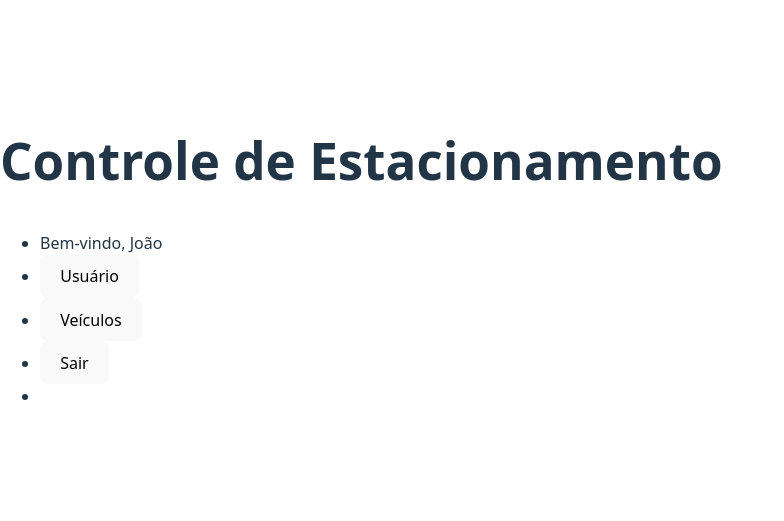
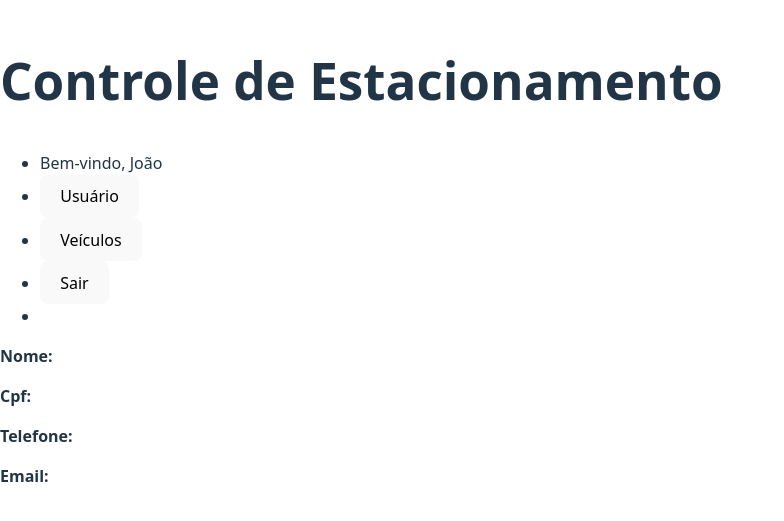
Before and after one commit to xandale/estacionamento-senai-frontEnd, a React (Vite) app: page /usuario in a window 1280 px wide. Shown: the part 143-664 px from the top of the page, without its empty margins (0-784 px from the left). Built offline with nearby package versions, Linux system fonts and the light colour scheme.

Commit message:
criação da pagina de usuarios

```diff
--- a/package.json
+++ b/package.json
@@ -10,6 +10,7 @@
     "preview": "vite preview"
   },
   "dependencies": {
+    "axios": "^1.10.0",
     "react": "^19.1.0",
     "react-dom": "^19.1.0",
     "react-router-dom": "^7.6.2"
--- a/src/pages/Home.jsx
+++ b/src/pages/Home.jsx
@@ -1,4 +1,4 @@
-import { useState } from "react";
+    import { useState } from "react";
 import { useNavigate } from "react-router-dom";
 
 function Home()  {
--- a/src/pages/Usuario.jsx
+++ b/src/pages/Usuario.jsx
@@ -1 +1,45 @@
 // futura pagina com informações do usuario e opção de editar ou excluir conta
+import { useState, useEffect} from "react";
+import { useNavigate } from "react-router-dom";
+import axios from "axios";
+
+function Usuario () {
+const [usuario, setUsuario] = useState({
+  nome: '',
+  email: '',
+  cpf:'',
+  telefone:'',
+});
+// função para buscarDadosUsuario
+async function buscarDadosUsuario() {
+    try{
+        // buscando token para usar
+        const token = localStorage.getItem("token");
+        const params = {}
+        const retorno  = await axios.get("http://localhost:3000/usuarios/me",{
+            headers: { Authorization: token}
+        });
+
+        setUsuario(retorno.data)
+    } catch (erro){
+
+    }
+}
+// usando useefect çpara caregar os dados do suario ao careggar a pagina
+useEffect(() => {
+    const token = localStorage.getItem("token");
+    if (token) {
+        buscarDadosUsuario();
+    }
+}, []);
+    return (
+        <div>
+            <p><strong>Nome:</strong>{usuario.nome}</p>
+            <p><strong>Cpf:</strong>{usuario.cpf}</p>
+            <p><strong>Telefone:</strong>{usuario.telefone}</p>
+            <p><strong>Email:</strong>{usuario.email}</p>
+        </div>
+    )
+}
+
+export default Usuario
--- a/src/routes/AppRoutes.jsx
+++ b/src/routes/AppRoutes.jsx
@@ -4,7 +4,7 @@ import Login from "../pages/Login.jsx";
 import Cadastro from "../pages/Cadastro.jsx";
 import Home from "../pages/Home.jsx";
 import Navbar from "../components/Navbar.jsx";
-
+import Usuario from "../pages/Usuario.jsx";
 function AppLayout() {
   const location = useLocation();
 
@@ -19,6 +19,7 @@ function AppLayout() {
         <Route path="/" element={<Home />} />
         <Route path="/login" element={<Login />} />
         <Route path="/cadastro" element={<Cadastro />} />
+        <Route path="/usuario" element={<Usuario />} />
       </Routes>
     </>
   );
```
Also changed, not shown: 1 other file (tests, documents, lock files or other folders).
